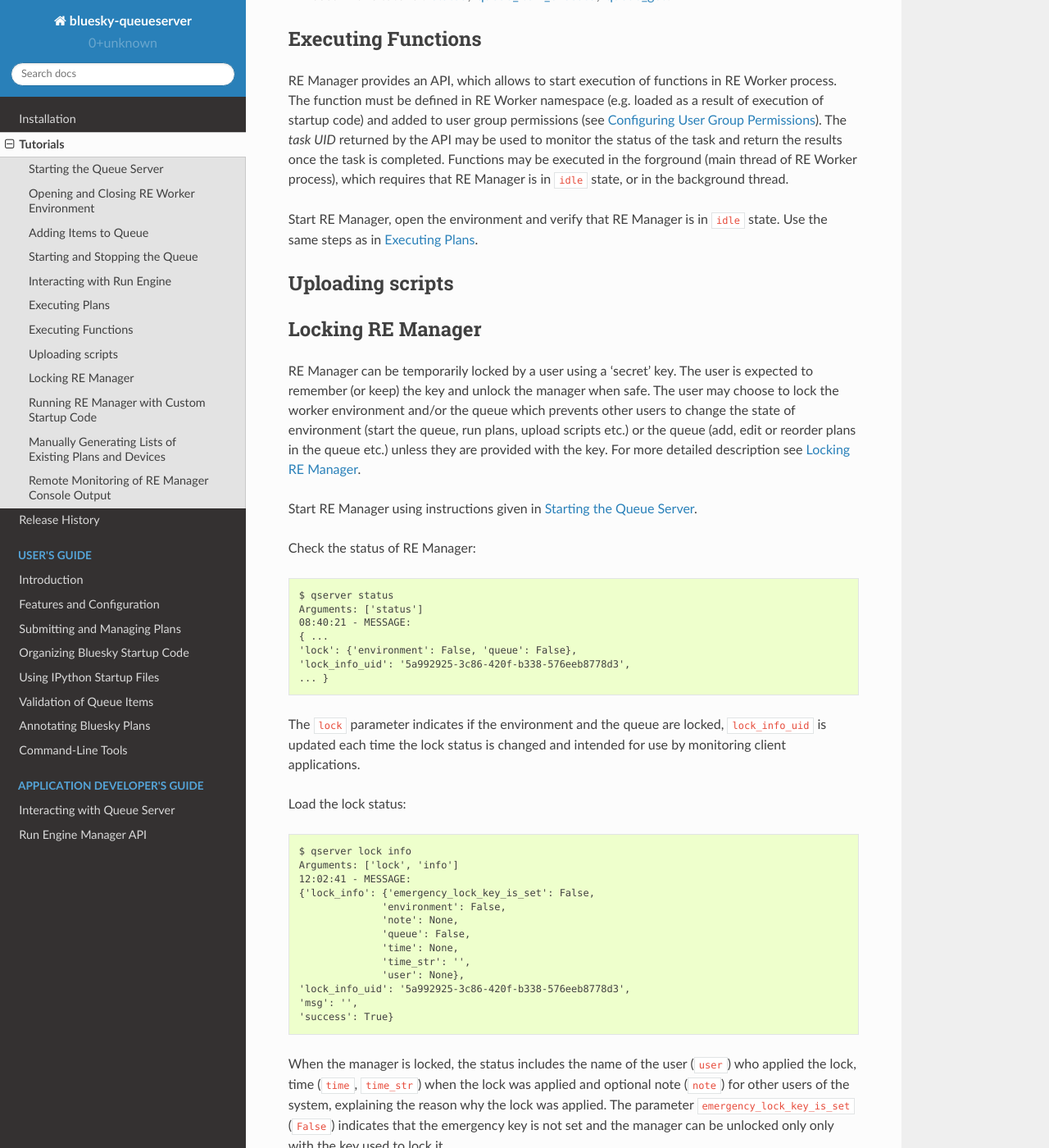
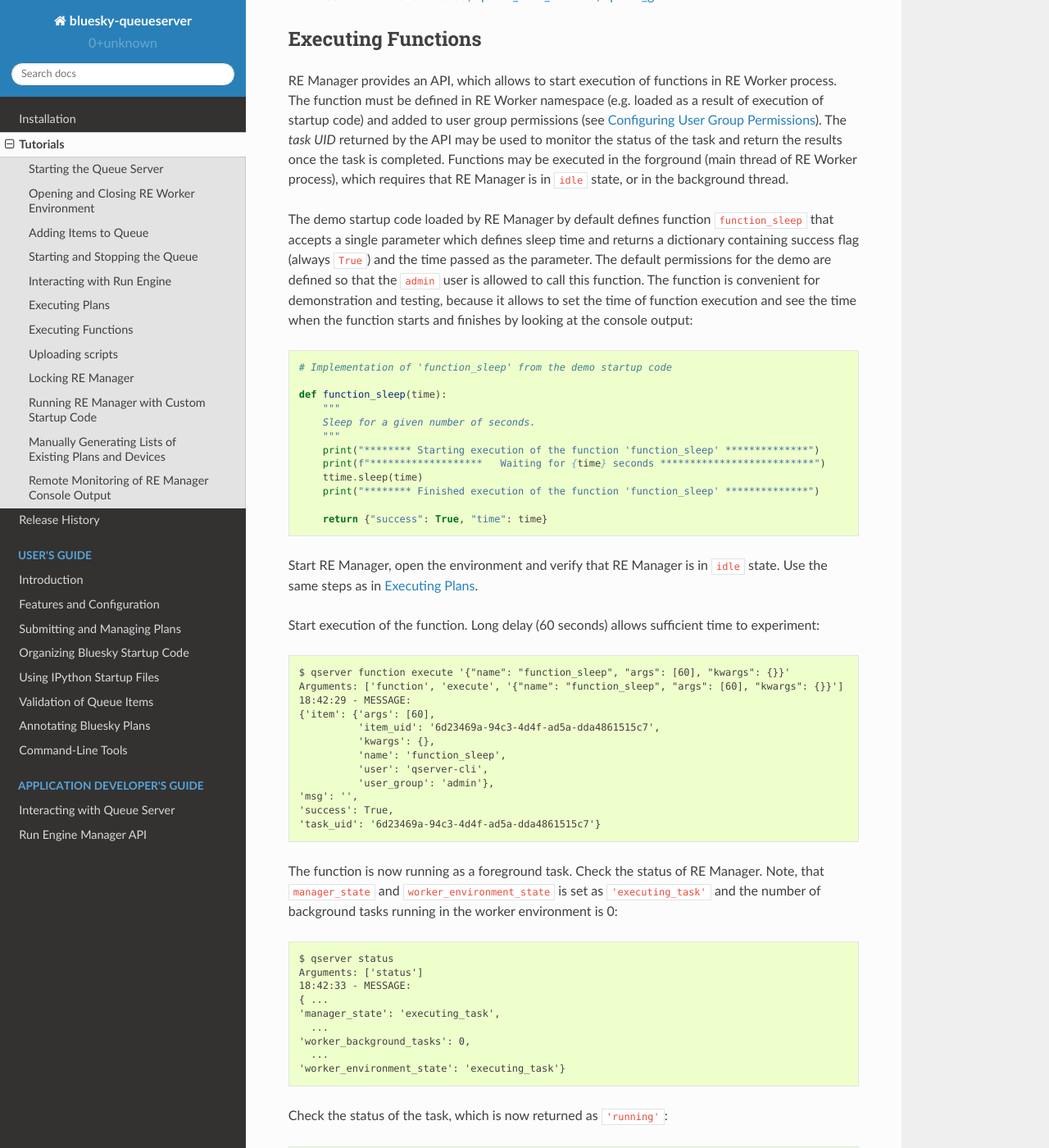
Before and after one commit to bluesky/bluesky-queueserver, a Sphinx documentation site: the page built from docs/source/tutorial.rst, in a window 1280 px wide and 1400 px high, scrolled down 18290 px. Shown: the whole window at 82% size. Built offline with Sphinx 7.4.7 and the Read the Docs theme 2.0.0, drawn with Linux system fonts in a browser that asks for light colours; some of the changed text lies outside the part shown.

Commit message:
DOC: tutorial - running functions

```diff
--- a/docs/source/tutorial.rst
+++ b/docs/source/tutorial.rst
@@ -918,12 +918,155 @@
 The function must be defined in RE Worker namespace (e.g. loaded as a result of execution of startup code)
 and added to user group permissions (see :ref:`configuring_user_group_permissions`). The *task UID* returned
 by the API may be used to monitor the status of the task and return the results once the task is completed.
-Functions may be executed in the forground (main thread of RE Worker process), which requires that RE Manager is in
-``idle`` state, or in the background thread.
+Functions may be executed in the forground (main thread of RE Worker process), which requires that
+RE Manager is in ``idle`` state, or in the background thread.
+
+The demo startup code loaded by RE Manager by default defines function ``function_sleep`` that
+accepts a single parameter which defines sleep time and returns a dictionary containing
+success flag (always ``True``) and the time passed as the parameter. The default permissions
+for the demo are defined so that the ``admin`` user is allowed to call this function.
+The function is convenient for demonstration and testing, because it allows to set the time
+of function execution and see the time when the function starts and finishes by looking
+at the console output:
+
+.. code-block:: python
+
+  # Implementation of 'function_sleep' from the demo startup code
+
+  def function_sleep(time):
+      """
+      Sleep for a given number of seconds.
+      """
+      print("******** Starting execution of the function 'function_sleep' **************")
+      print(f"*******************   Waiting for {time} seconds **************************")
+      ttime.sleep(time)
+      print("******** Finished execution of the function 'function_sleep' **************")
+
+      return {"success": True, "time": time}
 
 
 Start RE Manager, open the environment and verify that RE Manager is in ``idle`` state. Use the same steps
 as in :ref:`tutorial_executing_plans`.
+
+Start execution of the function. Long delay (60 seconds) allows sufficient time to experiment::
+
+  $ qserver function execute '{"name": "function_sleep", "args": [60], "kwargs": {}}'
+  Arguments: ['function', 'execute', '{"name": "function_sleep", "args": [60], "kwargs": {}}']
+  18:42:29 - MESSAGE:
+  {'item': {'args': [60],
+            'item_uid': '6d23469a-94c3-4d4f-ad5a-dda4861515c7',
+            'kwargs': {},
+            'name': 'function_sleep',
+            'user': 'qserver-cli',
+            'user_group': 'admin'},
+  'msg': '',
+  'success': True,
+  'task_uid': '6d23469a-94c3-4d4f-ad5a-dda4861515c7'}
+
+The function is now running as a foreground task. Check the status of RE Manager.
+Note, that ``manager_state`` and ``worker_environment_state`` is set as ``'executing_task'``
+and the number of background tasks running in the worker environment is 0::
+
+  $ qserver status
+  Arguments: ['status']
+  18:42:33 - MESSAGE:
+  { ...
+  'manager_state': 'executing_task',
+    ...
+  'worker_background_tasks': 0,
+    ...
+  'worker_environment_state': 'executing_task'}
+
+Check the status of the task, which is now returned as ``'running'``::
+
+  $ qserver task status '6d23469a-94c3-4d4f-ad5a-dda4861515c7'
+  Arguments: ['task', 'status', '6d23469a-94c3-4d4f-ad5a-dda4861515c7']
+  18:42:44 - MESSAGE:
+  {'msg': '',
+  'status': 'running',
+  'success': True,
+  'task_uid': '6d23469a-94c3-4d4f-ad5a-dda4861515c7'}
+
+Look at the console output of RE Manager and wait until function exits. Check task status again.
+It is now changed to ``'completed'``::
+
+  $ qserver task status '6d23469a-94c3-4d4f-ad5a-dda4861515c7'
+  Arguments: ['task', 'status', '6d23469a-94c3-4d4f-ad5a-dda4861515c7']
+  18:43:33 - MESSAGE:
+  {'msg': '',
+  'status': 'completed',
+  'success': True,
+  'task_uid': '6d23469a-94c3-4d4f-ad5a-dda4861515c7'}
+
+Now load the result of task execution. The ``return_value`` field represents the value
+returned by the function and must be serializable to JSON::
+
+  $ qserver task result '6d23469a-94c3-4d4f-ad5a-dda4861515c7'
+  Arguments: ['task', 'result', '6d23469a-94c3-4d4f-ad5a-dda4861515c7']
+  18:43:43 - MESSAGE:
+  {'msg': '',
+  'result': {'msg': '',
+              'return_value': {'success': True, 'time': 60},
+              'success': True,
+              'task_uid': '6d23469a-94c3-4d4f-ad5a-dda4861515c7',
+              'time_start': 1659480149.1098506,
+              'time_stop': 1659480209.2685587,
+              'traceback': ''},
+  'status': 'completed',
+  'success': True,
+  'task_uid': '6d23469a-94c3-4d4f-ad5a-dda4861515c7'}
+
+Now start the same function as a background task::
+
+  $ qserver function execute '{"name": "function_sleep", "args": [60], "kwargs": {}}' background
+
+and check the status::
+
+  $ qserver status
+  Arguments: ['status']
+  18:56:21 - MESSAGE:
+  { ...
+  'manager_state': 'idle',
+  ...
+  'worker_background_tasks': 1,
+  ...
+  'worker_environment_state': 'idle'}
+
+The status of the manager and the environment is now ``'idle'`` and the number of background tasks is 1.
+The task status can be monitored using task UID as in the first example. Start the function again without
+waiting for the first instance of the function to complete::
+
+  $ qserver function execute '{"name": "function_sleep", "args": [60], "kwargs": {}}' background
+
+and check the status. The number of background tasks is now 2::
+
+  $ qserver status
+  Arguments: ['status']
+  18:56:45 - MESSAGE:
+  { ...
+  'manager_state': 'idle',
+    ...
+  'worker_background_tasks': 2,
+    ...
+  'worker_environment_state': 'idle'}
+
+The manager and environment state is ``'idle'``, which means that users are free to run plans or foreground
+tasks without waiting for the background tasks to complete. Background tasks can also be started while
+plans or forground tasks are running. Try running the function as a foreground task. Also try running
+a plan while the function is running. Also try running one or multiple copies of the function while
+a plan or a foreground task is running.
+
+.. note::
+
+  Task results are stored at the server for a limited time and then deleted. Currently the expiration time
+  is 2 minutes after completion of the task, but could be parametrized in the future.
+
+.. note::
+
+  Background tasks are executed in background threads. It is responsibility of software or workflow developer
+  to ensure thread safety. Foreground tasks could be executed in the main thread one at a time and do not
+  require thread safety.
+
 
 .. _tutorial_uploading_scripts:
 
```
